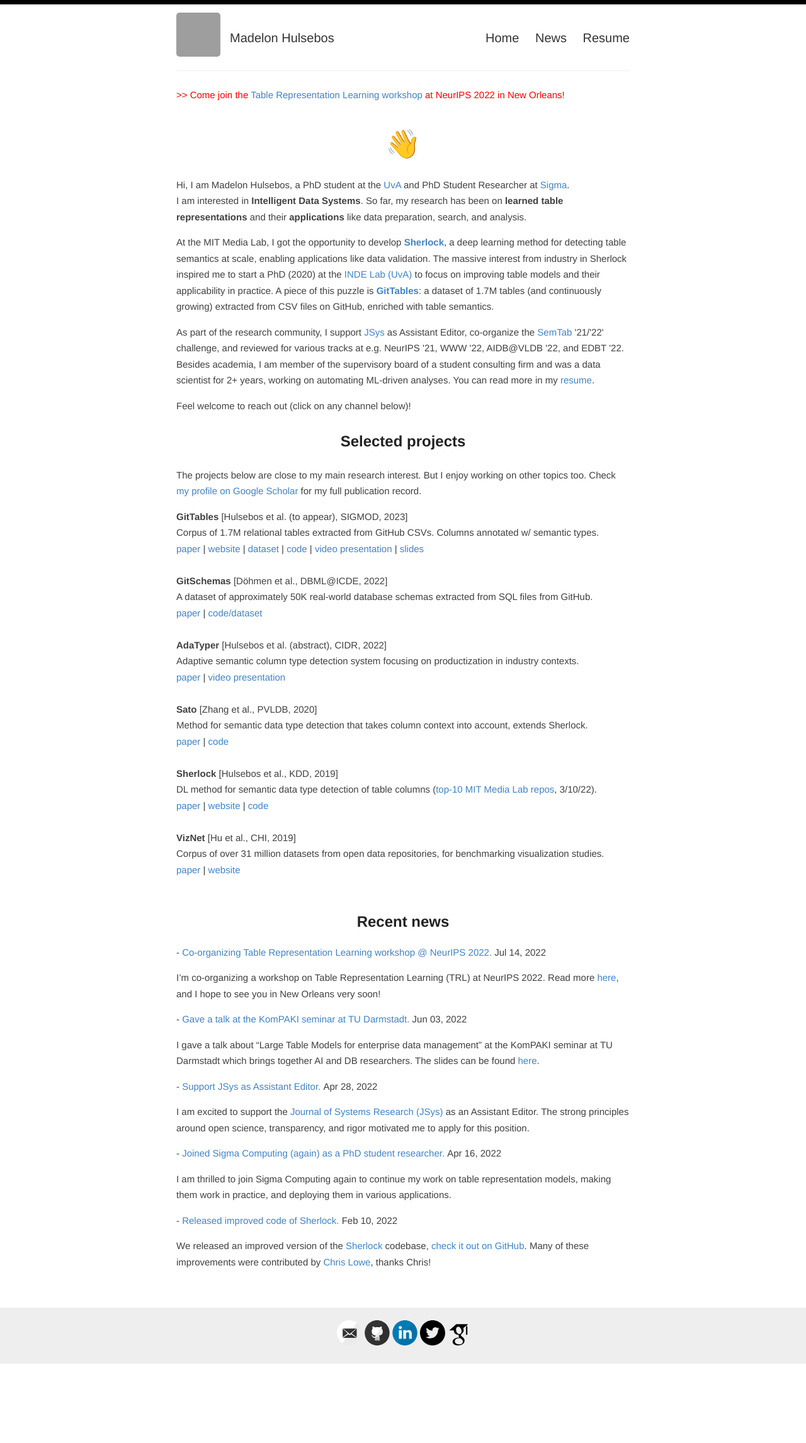
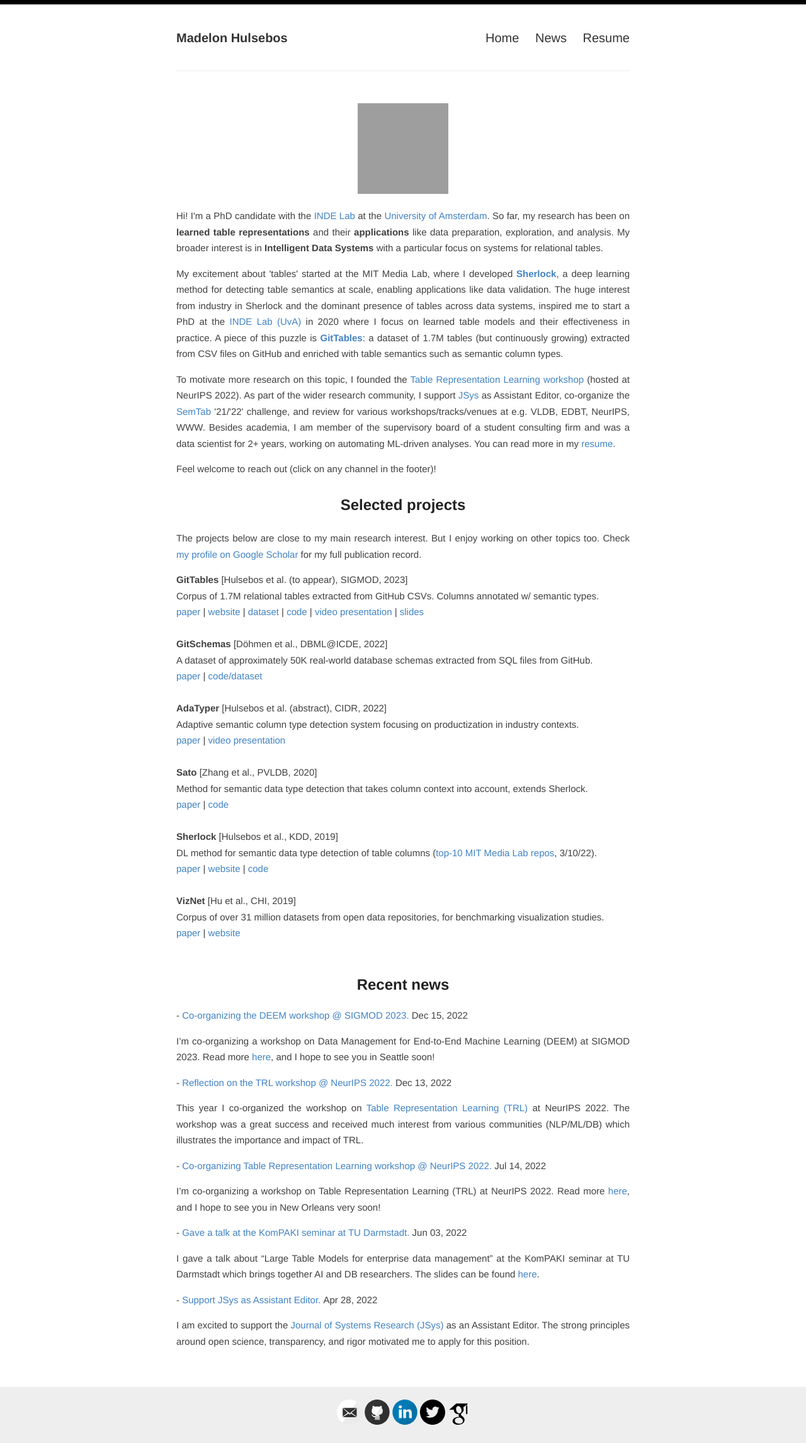
Before and after one commit to madelonhulsebos/madelonhulsebos.github.io, a Jekyll site: the page built from index.html, in a window 1280 px wide. Shown: the whole page at 63% size. Built offline with Jekyll 4.4.1, drawn with Linux system fonts in a browser that asks for light colours; some web fonts are replaced; the list of posts is cut into pages by our own code; before the commit the page ends 2166 px from its top, so only the background shows below that; grey boxes are pictures that could not be loaded.

Commit message:
Updates.

```diff
--- a/_layouts/default.html
+++ b/_layouts/default.html
@@ -10,7 +10,6 @@
     <link rel="stylesheet" href="/assets/css/academicons.css" />
 
     <meta name="theme-color" content="#000000">
-    <link rel="icon" type="image/png" sizes="32x32" href="{{ site.baseurl }}https://github.com/madelonhulsebos.png">
 
     {% if site.google_analytics and jekyll.environment == 'production' %}
     {% include analytics.html %}
@@ -23,10 +22,8 @@
       <div class="wrapper-masthead">
         <div class="container">
           <header class="masthead clearfix">
-            <a href="{{ site.baseurl }}/" class="site-avatar"><img src="{{ site.baseurl }}{{ site.avatar }}" alt="{{ site.title }}" /></a>
-
             <div class="site-info">
-              <h1 class="site-name"><a href="{{ site.baseurl }}/">{{ site.name }}</a></h1>
+              <h1 class="site-name"><a href="{{ site.baseurl }}/"><b>{{ site.name }}</b></a></h1>
               <!-- <p class="site-description">{{ site.description }}</p>  -->
             </div>
 
--- /dev/null
+++ b/_posts/2022-12-13-reflection-trl-workshop-neurips.md
@@ -0,0 +1,12 @@
+---
+layout: post
+title: "Reflection on the TRL workshop @ NeurIPS 2022."
+categories: Service
+---
+
+This year I co-organized the workshop on <a href="https://table-representation-learning.github.io" target="blank">Table Representation Learning (TRL)</a> at NeurIPS 2022. The workshop was a great success and received much interest from various communities (NLP/ML/DB) which illustrates the importance and impact of TRL.
+
+I want to thank everyone for attending the workshop, bringing in many interesting discussions and visions, and presenting the latest work (and many giving their talks and pitches in-person)!
+The accepted papers can be found <a href="https://table-representation-learning.github.io" target="_blank">here</a>. Soon, we will publish the talks on YouTube as well.
+
+Going forward, we plan to write-up the key take-aways and next steps for future research as discussed in the panel of the workshop. We are also keen on organizing the TRL workshop again to continue strenghtening the TRL community, sharing and discussing work done across the different disciplines, and further stimulate research on this topic. Please reach out if you have any suggestions/ideas for future editions!
--- /dev/null
+++ b/_posts/2022-12-15-deem-workshop-sigmod.md
@@ -0,0 +1,9 @@
+---
+layout: post
+title: "Co-organizing the DEEM workshop @ SIGMOD 2023."
+categories: Service
+---
+
+I'm co-organizing a workshop on Data Management for End-to-End Machine Learning (DEEM) at SIGMOD 2023. Read more <a href="http://deem-workshop.org/" target="_blank">here</a>, and I hope to see you in Seattle soon!
+
+DEEM is the excellent venue for early research proposals, industry insights and developments, and analysis reports on data management challenges/systems for ML and other analytics applications. This direction is important given the rise of data management challenges arising from deployment of ML models. Check <a href="http://deem-workshop.org/" target="_blank">the website</a> for the full scope and schedule (TBA)!
--- a/assets/style.scss
+++ b/assets/style.scss
@@ -305,6 +305,12 @@
     display: block;
     margin: 0 auto;
   }
+}
+
+.one {
+  display: flex;
+  align-items: center;
+  gap: 10px;
 }
 
 .site-name {
--- a/index.html
+++ b/index.html
@@ -4,43 +4,40 @@
 
 <article class="page">
 
-<div>
-  <span style="color:red">>> Come join the <a href="https://table-representation-learning.github.io" target="blank">Table Representation Learning workshop</a> at NeurIPS 2022 in New Orleans!</span>
+<br>
+
+<div style="text-align: center;">
+<img width="20%" src="{{ site.baseurl }}{{ site.avatar }}"/>
 </div>
 
+<div style="text-align: justify;">
 
-<br>
-<br>
-<div style="text-align: center; transform: scale(3);">👋</div>
-<br>
-
-<div style="text-align: left;">
-
- <div style="text-align: left;">
+ <div style="text-align: justify;">
   <p>
-  Hi, I am Madelon Hulsebos, a PhD student at the <a href="https://indelab.org/" target="_blank">UvA</a> and PhD Student Researcher at <a href="https://www.sigmacomputing.com/" target="_blank">Sigma</a>.<br>
-  I am interested in <b>Intelligent Data Systems</b>. So far, my research has been on <b>learned table representations</b> and their <b>applications</b> like data preparation, search, and analysis</b>.
+  Hi! I'm a PhD candidate with the <a href="https://indelab.org" target="_blank">INDE Lab</a> at the <a href="https://indelab.org/" target="_blank">University of Amsterdam</a>.
+  So far, my research has been on <b>learned table representations</b> and their <b>applications</b> like data preparation, exploration, and analysis</b>.
+  My broader interest is in <b>Intelligent Data Systems</b> with a particular focus on systems for relational tables.
   </p>
 
   <p>
-  At the MIT Media Lab, I got the opportunity to develop <b><a href="https://sherlock.media.mit.edu/" target="_blank">Sherlock</a></b>, a deep learning method for detecting table semantics at scale, enabling applications like data validation.
-  The massive interest from industry in Sherlock inspired me to start a PhD (2020) at the <a href="https://indelab.org" target="_blank">INDE Lab (UvA)</a> to focus on improving table models and their applicability in practice.
-  A piece of this puzzle is <b><a href="https://gittables.github.io/" target="_blank">GitTables</a></b>: a dataset of 1.7M tables (and continuously growing) extracted from CSV files on GitHub, enriched with table semantics.
+  My excitement about 'tables' started at the MIT Media Lab, where I developed <b><a href="https://sherlock.media.mit.edu/" target="_blank">Sherlock</a></b>, a deep learning method for detecting table semantics at scale, enabling applications like data validation.
+  The huge interest from industry in Sherlock and the dominant presence of tables across data systems, inspired me to start a PhD at the <a href="https://indelab.org" target="_blank">INDE Lab (UvA)</a> in 2020 where I focus on learned table models and their effectiveness in practice.
+  A piece of this puzzle is <b><a href="https://gittables.github.io/" target="_blank">GitTables</a></b>: a dataset of 1.7M tables (but continuously growing) extracted from CSV files on GitHub and enriched with table semantics such as semantic column types.
   </p>
 
   <p>
-  As part of the research community, I support <a href="https://jsys.org" target="_blank">JSys</a> as Assistant Editor, co-organize the <a href="https://www.cs.ox.ac.uk/isg/challenges/sem-tab/" target="_blank">SemTab</a> '21/'22' challenge, and reviewed for various tracks at e.g. NeurIPS '21, WWW '22, AIDB@VLDB '22, and EDBT '22.
+  To motivate more research on this topic, I founded the <a href="https://table-representation-learning.github.io" target="blank">Table Representation Learning workshop</a> (hosted at NeurIPS 2022). As part of the wider research community, I support <a href="https://jsys.org" target="_blank">JSys</a> as Assistant Editor, co-organize the <a href="https://www.cs.ox.ac.uk/isg/challenges/sem-tab/" target="_blank">SemTab</a> '21/'22' challenge, and review for various workshops/tracks/venues at e.g. VLDB, EDBT, NeurIPS, WWW.
   Besides academia, I am member of the supervisory board of a student consulting firm and was a data scientist for 2+ years, working on automating ML-driven analyses. You can read more in my <a href="https://madelonhulsebos.github.io/assets/Resume%20M.%20Hulsebos.pdf" target="_blank">resume</a>.
   </p>
 
   <p>
-    Feel welcome to reach out (click on any channel below)!
+    Feel welcome to reach out (click on any channel in the footer)!
   </p>
 
  </div>
 
  <h2>Selected projects</h2>
- <div style="text-align: left;">
+ <div style="text-align: justify;">
   {% for project in site.projects %}
     <h3>{{ project.title }}</h3>
     <!-- <center>{{ project.startdate }} - {{  project.enddate }}</center> -->
@@ -52,7 +49,7 @@
 
 <h2>Recent news</h2>
 {% for post in site.posts limit:5 %}
-  <div style="text-align: left;">
+  <div style="text-align: justify;">
     <li style="list-style-type: '- ';">
       <a href="{{ post.url }}">{{ post.title }}</a> <p  style="display:inline"> {{ post.date | date: "%b %d, %Y"}} </p>
       {{ post.excerpt }}
```
